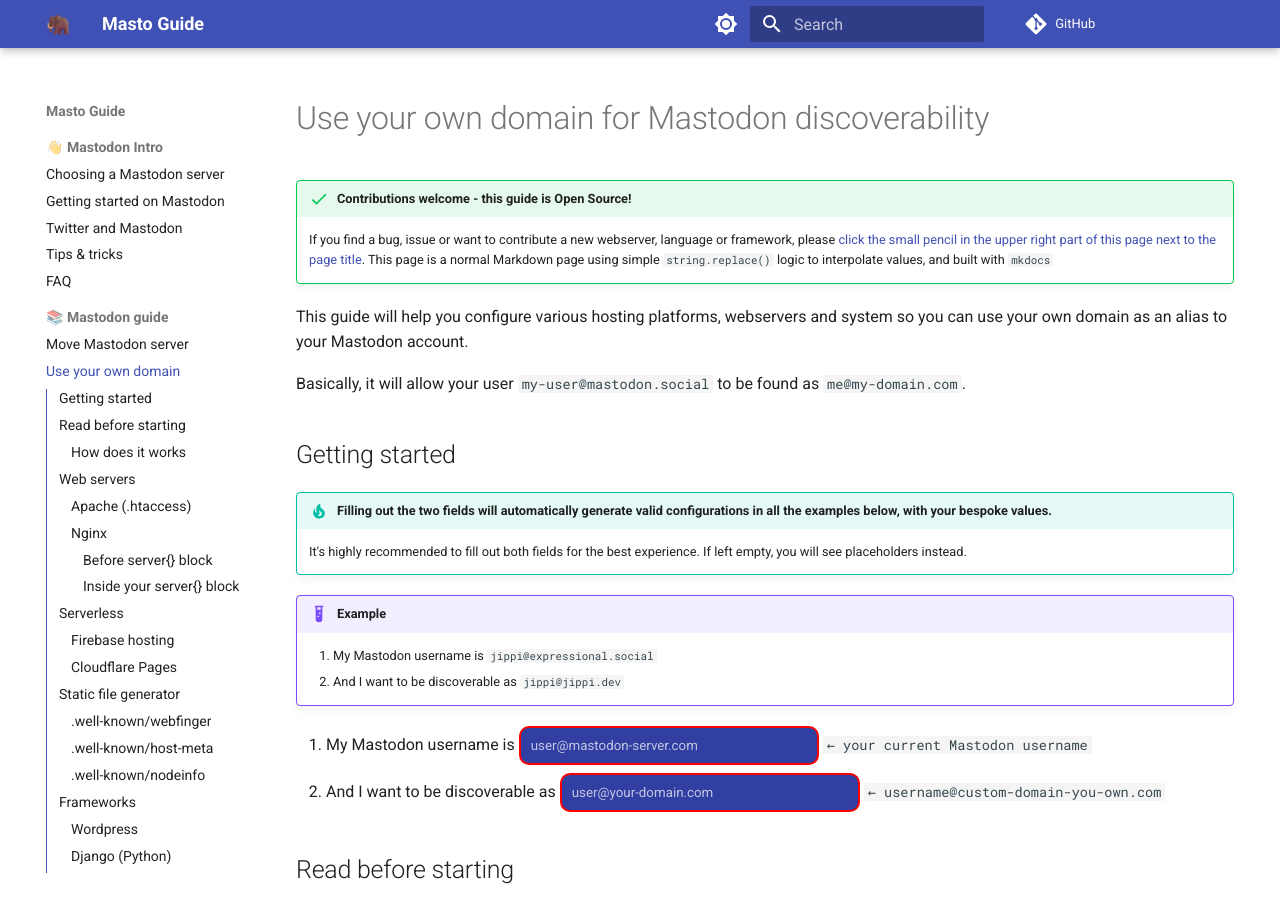
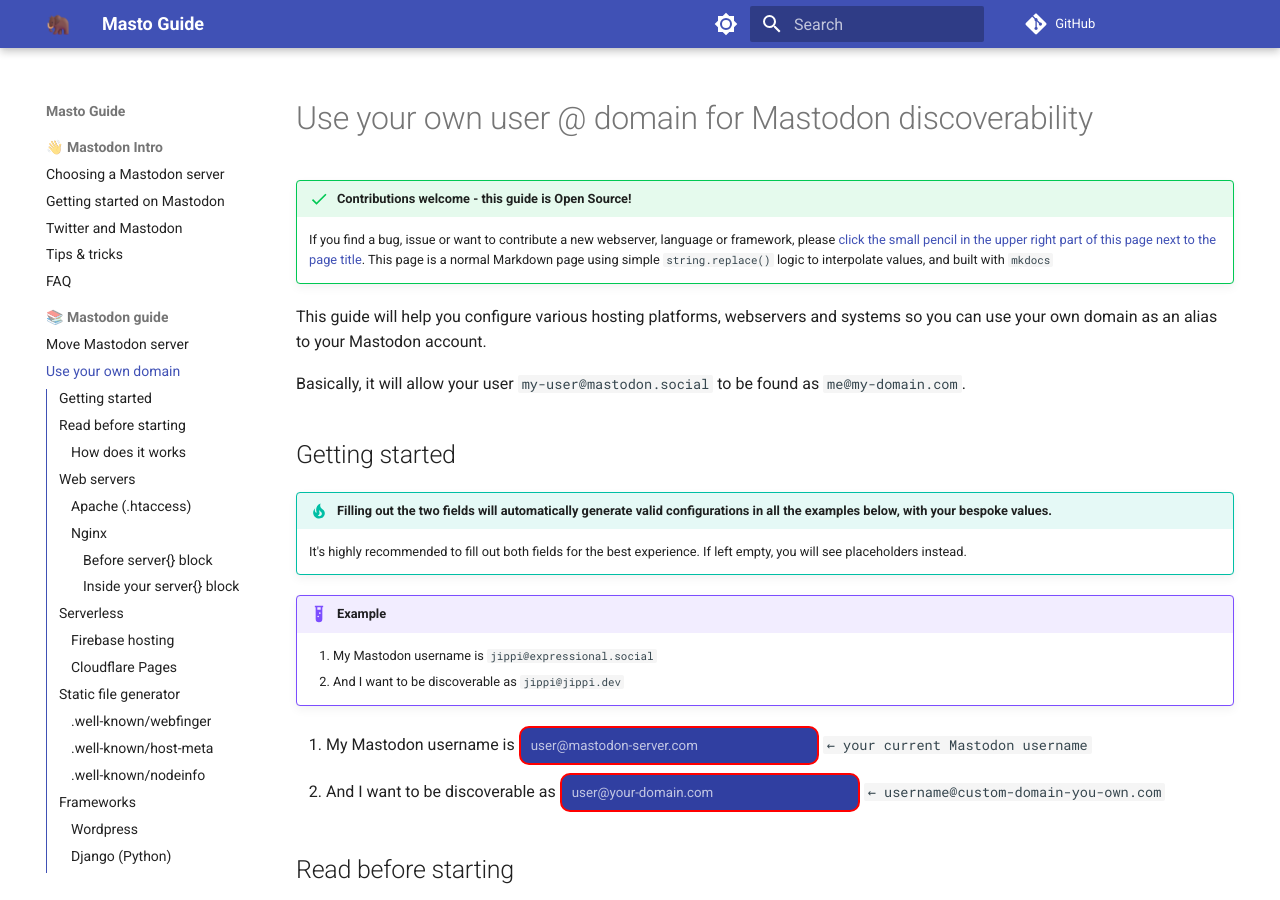
Before and after one commit to jippi/masto-guide, an MkDocs documentation site: the page built from docs/guide/use-your-own-domain.md, in a window 1280 px wide and 900 px high. Built offline with MkDocs 1.6.1 and Material for MkDocs 9.7.7, drawn with Linux system fonts in a browser that asks for light colours; comment, search, counter and statistics services are not loaded.

Commit message:
update title
Signed-off-by: Christian Winther <jippignu@gmail.com>

```diff
--- a/docs/guide/use-your-own-domain.md
+++ b/docs/guide/use-your-own-domain.md
@@ -1,10 +1,10 @@
-# Use your own domain for Mastodon discoverability
+# Use your own user @ domain for Mastodon discoverability
 
 !!! success "Contributions welcome - this guide is Open Source!"
 
     If you find a bug, issue or want to contribute a new webserver, language or framework, please [click the small pencil in the upper right part of this page next to the page title](https://github.com/jippi/masto-guide/blob/main/docs/guide/use-your-own-domain.md){target=_blank}. This page is a normal Markdown page using simple `string.replace()` logic to interpolate values, and built with `mkdocs`
 
-This guide will help you configure various hosting platforms, webservers and system so you can use your own domain as an alias to your Mastodon account.
+This guide will help you configure various hosting platforms, webservers and systems so you can use your own domain as an alias to your Mastodon account.
 
 Basically, it will allow your user `my-user@mastodon.social` to be found as `me@my-domain.com`.
 
```
